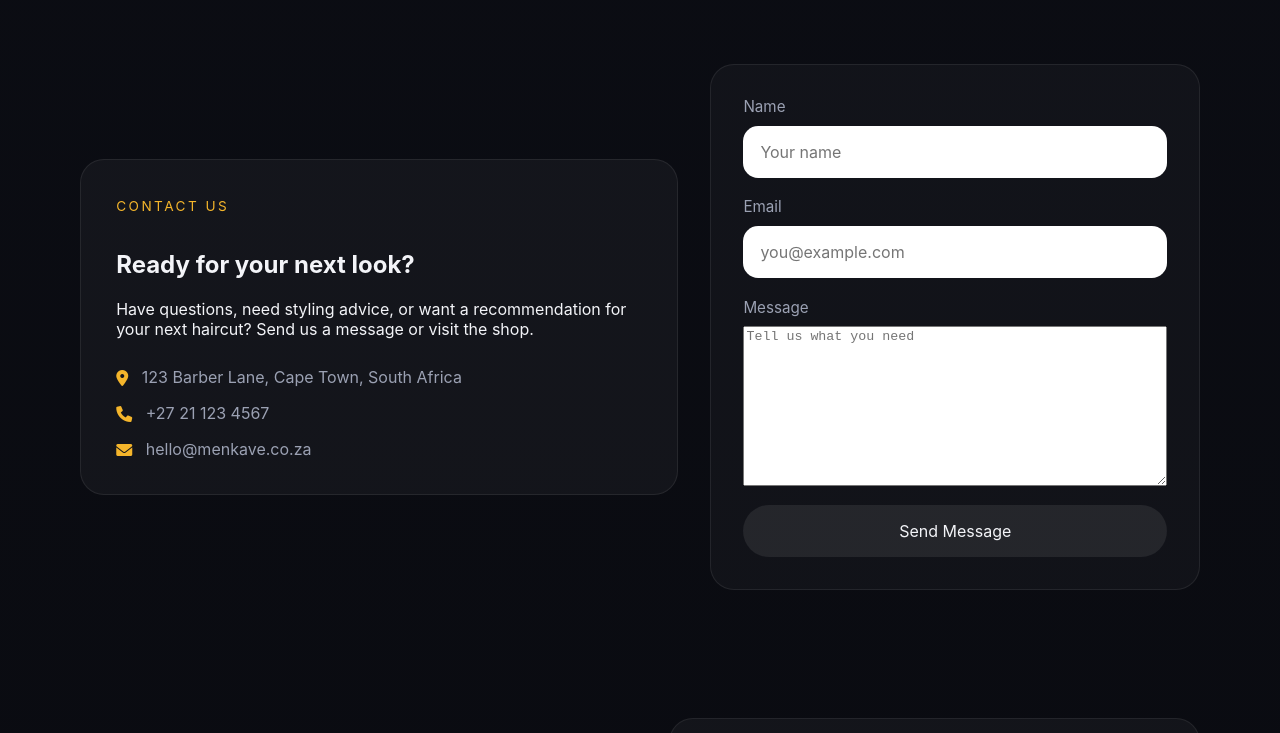
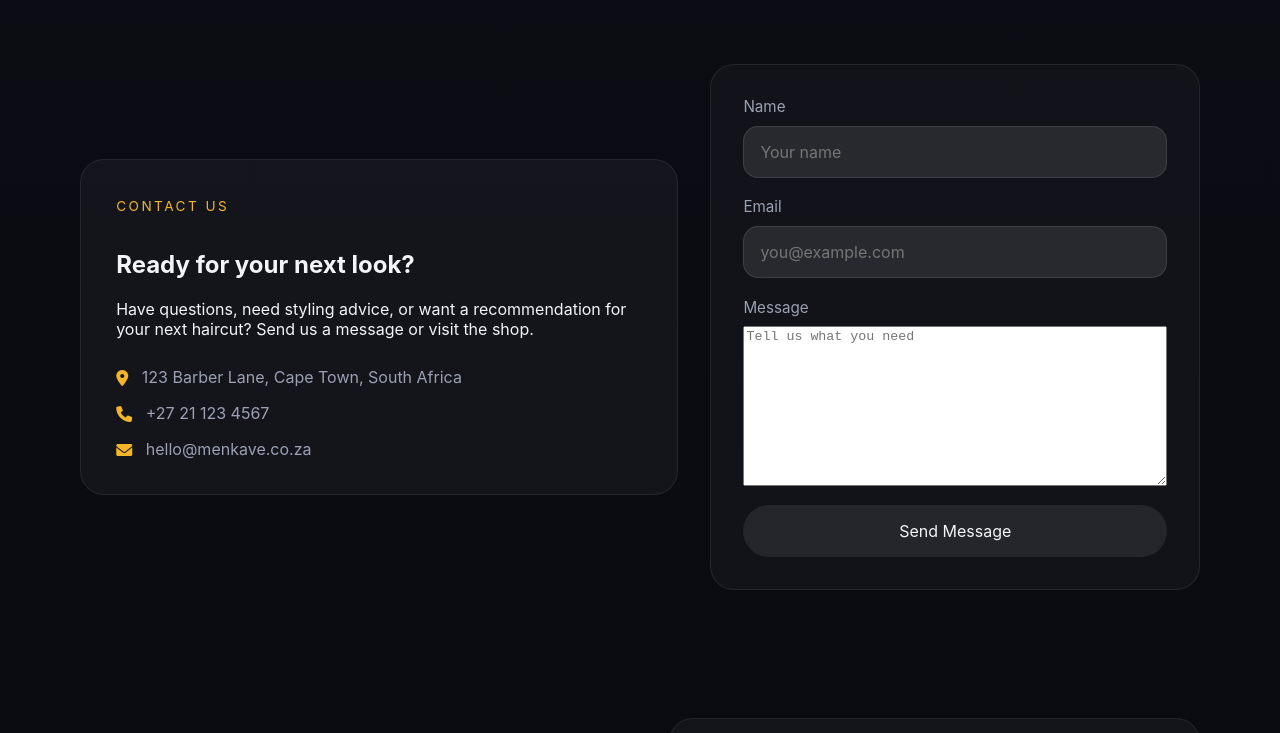
Before and after one commit to zandazwane20-ui/menkave-barber-shop, a plain HTML site: page index.html in a window 1280 px wide. Shown: the part 1960-2693 px from the top of the page. Drawn offline with Linux system fonts and the light colour scheme.

Commit message:
Change input and select text color to black

```diff
--- a/styles.css
+++ b/styles.css
@@ -377,14 +377,14 @@ input,
 select {
     border-radius: 0.95rem;
     border: 1px solid rgba(255, 255, 255, 0.11);
-    background: rgb(255, 255, 255);
-    color: var(--text);
+    background: rgba(128, 128, 128, 0.2);
+    color: #000;
     padding: 0.95rem 1rem;
     outline: none;
 }
 select option {
     background: rgba(64, 64, 64, 0.9);
-    color: var(--text);
+    color: #000;
 }
 input:focus,
 select:focus {
```
